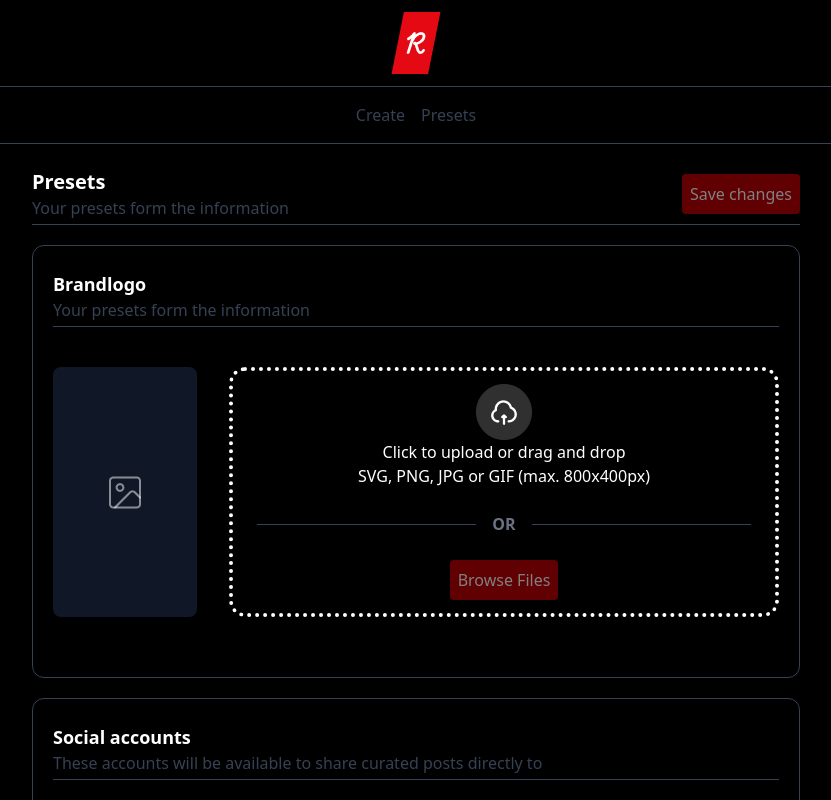
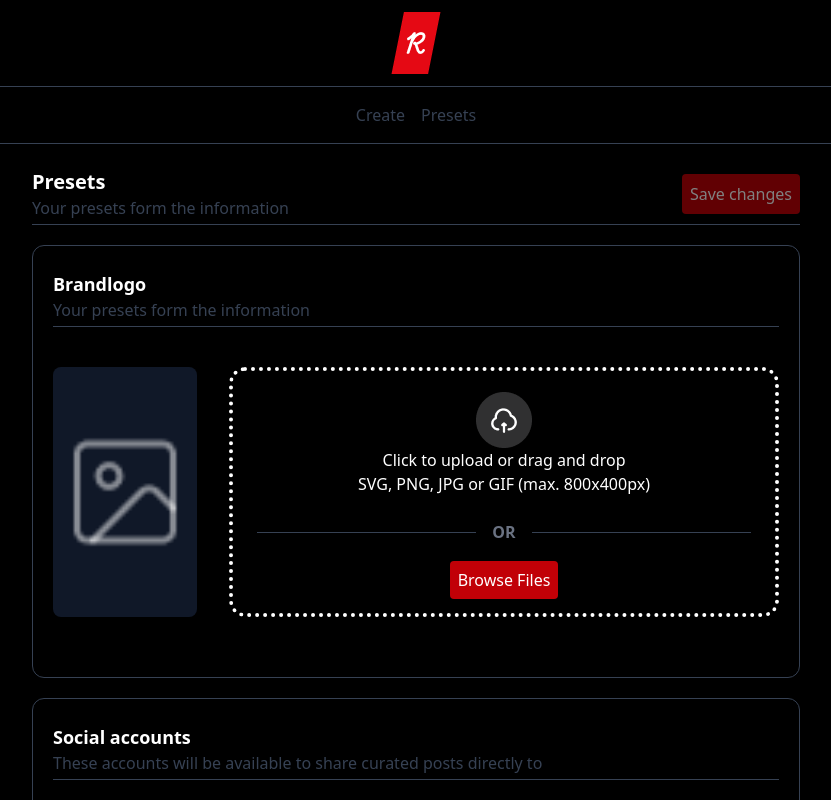
Before and after one commit to Pharniyi/Redn-Review, a React (Vite) app: page /PresetsLayout in a window 1280 px wide. Shown: the top 800 px of the page, without its empty margins (224-1055 px from the left). Built offline with nearby package versions, Linux system fonts and the light colour scheme.

Commit message:
started work on uploading of image

```diff
--- a/src/pages/Presets/Preset.jsx
+++ b/src/pages/Presets/Preset.jsx
@@ -7,14 +7,18 @@ const Preset = () => {
   const inputsRef = React.useRef([]);
   const [error, setError] = useState('');
   const [redirect, setRedirect] = useState(false);
-
   const handleSubmit = (e) => {
     e.preventDefault();
 
     if (pin.join('') === '123456') {
       setRedirect(true);
     } else {
-      setError('Incorrect Password');
+      setError('Pin is invalid!');
+      setError('Pin is invalid!');
+      document.body.style.backgroundColor = '#f8d7da';
+      setTimeout(() => {
+        document.body.style.backgroundColor = '';
+      }, 1500);
     }
   }
 
--- a/src/pages/PresetsLayout/PresetsLayout.jsx
+++ b/src/pages/PresetsLayout/PresetsLayout.jsx
@@ -1,10 +1,21 @@
-import React from 'react'
+import React, { useState, useRef } from 'react';
 import lucide_image from '../../assets/lucide_image.png';
 import upload_states from '../../assets/upload_states.png';
 import instagram_icon from '../../assets/instagram_icon.png';
 import x_icon from '../../assets/x_icon.png';
+
 const PresetsLayout = () => {
-return (
+    const [isDragging, setIsDragging] = useState(false);
+    const [images, setImages] = useState([]);
+    const fileInputRef = useRef(null);
+
+    function selectFiles() {
+        if (fileInputRef.current) {
+            fileInputRef.current.click();
+        }
+    }
+
+    return (
     <>
         <div className='px-64 pb-22'>
             <div className="flex justify-between items-center my-5 border-b border-gray-700 py-1">
@@ -35,12 +46,42 @@ return (
                         style={{
                             border: '8px solid transparent',
                             borderRadius: '8px',
-                            padding: '24px 0',
+                            padding: '0',
                             width: '200px',
                             height: '250px',
+                            overflow: 'hidden',
+                            position: 'relative'
                         }}
                     >
-                        <img src={lucide_image} alt="" className="mx-auto" />
+
+                        {images.length > 0 ? (
+                            <img
+                                src={URL.createObjectURL(images[images.length - 1])}
+                                alt="Uploaded"
+                                style={{
+                                    width: '100%',
+                                    height: '100%',
+                                    borderRadius: '8px',
+                                    objectFit: 'cover',
+                                    position: 'absolute',
+                                    top: 0,
+                                    left: 0
+                                }}
+                                onLoad={e => URL.revokeObjectURL(e.target.src)}
+                            />
+                        ) : (
+                            <img
+                                src={lucide_image}
+                                alt=""
+                                className="mx-auto"
+                                style={{
+                                    width: '100%',
+                                    height: '100%',
+                                    objectFit: 'contain',
+                                    borderRadius: '8px'
+                                }}
+                            />
+                        )}
                     </div>
 
                     <div className="flex-col items-center justify-center ml-8">
@@ -57,27 +98,68 @@ return (
                                 padding: '24px 0',
                                 boxSizing: 'border-box'
                             }}
-                            className="flex flex-col items-center "
+                            className={`flex flex-col items-center ${isDragging ? 'bg-gray-800' : ''}`}
+                            onDragOver={e => {
+                                e.preventDefault();
+                                setIsDragging(true);
+                            }}
+                            onDragLeave={e => {
+                                e.preventDefault();
+                                setIsDragging(false);
+                            }}
+                            onDrop={e => {
+                                e.preventDefault();
+                                setIsDragging(false);
+                                if (e.dataTransfer.files && e.dataTransfer.files.length > 0) {
+                                    setImages([...images, ...Array.from(e.dataTransfer.files)]);
+                                }
+                            }}
+                            onClick={selectFiles}
                         >
                             <img src={upload_states} alt="" />
-                            <div><span>Click to upload </span>or drag and drop</div>
+                            {isDragging ? (
+                                <div className='select'><span>Drop files here</span></div>
+                            ) : (
+                                <div className='select'><span>Click to upload</span> or drag and drop</div>
+                            )}
                             <span>SVG, PNG, JPG or GIF (max. 800x400px)</span>
-
+                            <input
+                                type="file"
+                                multiple
+                                style={{ display: 'none' }}
+                                ref={fileInputRef}
+                                onChange={e => {
+                                    if (e.target.files && e.target.files.length > 0) {
+                                        setImages([...images, ...Array.from(e.target.files)]);
+                                    }
+                                }}
+                            />
                             <div className="flex items-center my-6 w-full px-6" >
                                 <div className="flex-grow border-t border-gray-700"></div>
                                 <span className="mx-4 text-gray-500 font-semibold">OR</span>
                                 <div className="flex-grow border-t border-gray-700"></div>
                             </div>
-
                             <div>
-                                <button
+                                <label
+                                    htmlFor="brandlogo-upload"
                                     className="bg-red-700 cursor-pointer disabled:opacity-50 disabled:cursor-not-allowed text-white rounded py-2 px-2 transition-opacity
                                 duration-300 ease-in-out hover:opacity-40"
-                                    disabled
                                 >
                                     Browse Files
-                                </button>
+                                    <input
+                                        type="file"
+                                        style={{ display: 'none' }}
+                                        id="brandlogo-upload"
+
+                                        onChange={e => {
+                                            if (e.target.files && e.target.files.length > 0) {
+                                                setImages([...images, ...Array.from(e.target.files)]);
+                                            }
+                                        }}
+                                    />
+                                </label>
                             </div>
+
                         </div>
                     </div>
                 </div>
@@ -115,5 +197,4 @@ return (
     </>
 )
 }
-
-export default PresetsLayout
+export default PresetsLayout;
```
